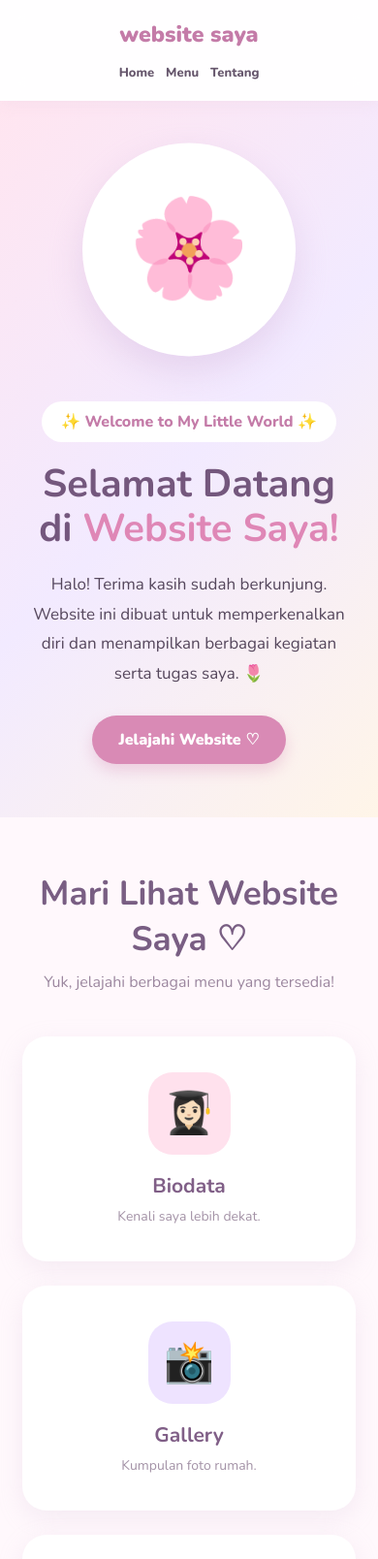
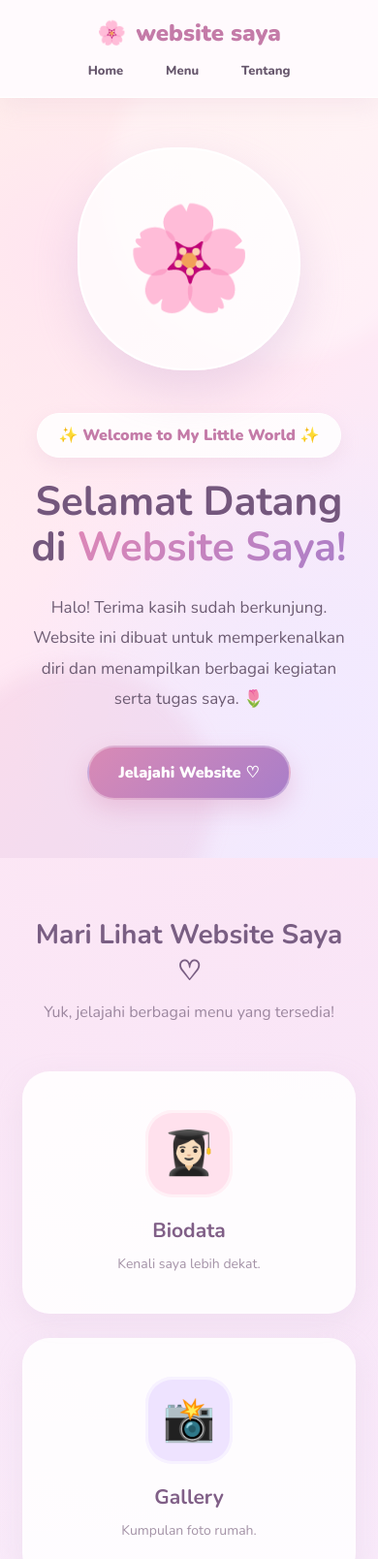
Before and after one commit to rahimah22042020-a11y/rahimahcantik, a plain HTML site: page index.html in a window 390 px wide. Shown: the top 1608 px of the page at 97% size. Drawn offline with nearby package versions, Linux system fonts and the light colour scheme.

Commit message:
Refactor CSS styles for layout and responsiveness
Updated styles for body, navbar, hero section, and menu cards. Enhanced responsiveness and adjusted various element sizes and backgrounds.

```diff
--- a/index.html
+++ b/index.html
@@ -1,4 +1,3 @@
-
 <!DOCTYPE html>
 <html lang="id">
 <head>
@@ -18,7 +17,11 @@
 
 body {
     font-family: 'Nunito', sans-serif;
-    background: #fff8fc;
+    background:
+        radial-gradient(circle at 10% 10%, #ffe6f2 0%, transparent 45%),
+        radial-gradient(circle at 90% 20%, #eee3ff 0%, transparent 45%),
+        radial-gradient(circle at 20% 90%, #fff3d6 0%, transparent 45%),
+        #fff8fc;
     color: #55475c;
     overflow-x: hidden;
 }
@@ -28,10 +31,11 @@ body::before {
     position: fixed;
     top: 100px;
     left: 25px;
-    font-size: 90px;
+    font-size: 110px;
     color: #f8cce2;
-    opacity: .35;
+    opacity: .45;
     z-index: -1;
+    filter: blur(1px);
 }
 
 body::after {
@@ -39,181 +43,261 @@ body::after {
     position: fixed;
     right: 35px;
     bottom: 50px;
-    font-size: 100px;
+    font-size: 120px;
     color: #cbbcf5;
-    opacity: .4;
+    opacity: .5;
     z-index: -1;
+    filter: blur(1px);
 }
 
 /* NAVBAR */
 .navbar {
     width: 100%;
-    padding: 20px 8%;
+    padding: 18px 8%;
     display: flex;
     justify-content: space-between;
     align-items: center;
-    background: rgba(255,255,255,.85);
-    backdrop-filter: blur(12px);
+    background: rgba(255,255,255,.78);
+    backdrop-filter: blur(18px);
     position: sticky;
     top: 0;
     z-index: 100;
-    box-shadow: 0 3px 15px #eacfe455;
+    border-bottom: 1px solid #ffffff;
+    box-shadow: 0 8px 25px #d9b6cc33;
 }
 
 .logo {
-    font-size: 23px;
+    font-size: 24px;
     font-weight: 900;
     color: #c47ba8;
+    display: flex;
+    align-items: center;
+    gap: 10px;
+}
+
+.logo::before {
+    content: "🌸";
 }
 
 .nav-menu {
     display: flex;
-    gap: 25px;
+    gap: 10px;
     list-style: none;
+    flex-wrap: wrap;
 }
 
 .nav-menu a {
     text-decoration: none;
     color: #66566c;
     font-weight: 800;
+    padding: 10px 18px;
+    border-radius: 30px;
     transition: .3s;
 }
 
 .nav-menu a:hover {
-    color: #d77eae;
+    color: #ffffff;
+    background: linear-gradient(135deg, #d98ab5, #a97ec9);
+    box-shadow: 0 8px 18px #d98ab555;
+    transform: translateY(-2px);
 }
 
 /* HERO */
 .hero {
-    min-height: 570px;
-    padding: 80px 8%;
+    min-height: 620px;
+    padding: 90px 8%;
     display: flex;
     align-items: center;
     justify-content: space-between;
     gap: 35px;
-    background: linear-gradient(135deg,#ffe5f0,#f2eaff,#fff5e8);
+    background:
+        radial-gradient(circle at 15% 20%, #ffe5f0 0%, transparent 45%),
+        radial-gradient(circle at 85% 80%, #f2eaff 0%, transparent 45%),
+        linear-gradient(135deg,#fff5e8,#ffe9f4 50%,#f0e9ff);
+    position: relative;
+    overflow: hidden;
+}
+
+.hero::before {
+    content: "";
+    position: absolute;
+    width: 350px;
+    height: 350px;
+    border-radius: 50%;
+    background: #ffffff55;
+    right: -70px;
+    top: -80px;
+    filter: blur(10px);
+}
+
+.hero::after {
+    content: "";
+    position: absolute;
+    width: 280px;
+    height: 280px;
+    border-radius: 50%;
+    background: #d98ab522;
+    left: -60px;
+    bottom: -80px;
+    filter: blur(10px);
 }
 
 .hero-text {
-    max-width: 580px;
+    max-width: 590px;
+    position: relative;
+    z-index: 2;
 }
 
 .small-title {
-    background: white;
+    background: rgba(255,255,255,.85);
     display: inline-block;
-    padding: 10px 20px;
+    padding: 11px 22px;
     border-radius: 30px;
     color: #c47ba8;
-    font-weight: 800;
-    margin-bottom: 20px;
+    font-weight: 900;
+    margin-bottom: 22px;
+    box-shadow: 0 8px 20px #d9b6cc33;
+    border: 1px solid #ffffff;
 }
 
 .hero h1 {
-    font-size: clamp(38px,6vw,65px);
-    line-height: 1.15;
+    font-size: clamp(40px,6vw,68px);
+    line-height: 1.13;
     color: #74577d;
-    margin-bottom: 20px;
+    margin-bottom: 22px;
 }
 
 .hero h1 span {
     color: #df87b6;
+    background: linear-gradient(135deg, #df87b6, #a97ec9);
+    -webkit-background-clip: text;
+    -webkit-text-fill-color: transparent;
 }
 
 .hero p {
     font-size: 17px;
-    line-height: 1.8;
-    margin-bottom: 28px;
+    line-height: 1.85;
+    margin-bottom: 32px;
+    color: #6d5c73;
 }
 
 .btn {
     display: inline-block;
-    padding: 14px 27px;
-    background: #d98ab5;
+    padding: 15px 30px;
+    background: linear-gradient(135deg, #d98ab5, #a97ec9);
     color: white;
     border-radius: 30px;
     text-decoration: none;
     font-weight: 900;
-    box-shadow: 0 7px 15px #d98ab555;
+    box-shadow: 0 10px 25px #d98ab555;
     transition: .3s;
+    border: 2px solid #ffffff55;
 }
 
 .btn:hover {
-    transform: translateY(-5px);
-    background: #bc6e9b;
+    transform: translateY(-6px);
+    box-shadow: 0 15px 30px #a97ec955;
 }
 
 .hero-image {
-    width: 340px;
-    height: 340px;
-    border-radius: 50%;
-    background: #fff;
+    width: 350px;
+    height: 350px;
+    border-radius: 45% 55% 50% 50%;
+    background: rgba(255,255,255,.75);
     display: flex;
     align-items: center;
     justify-content: center;
-    font-size: 150px;
-    box-shadow: 0 15px 35px #c9a9d455;
-    animation: float 3s ease-in-out infinite;
+    font-size: 160px;
+    box-shadow: 0 20px 45px #c9a9d455;
+    animation: float 4s ease-in-out infinite;
+    position: relative;
+    z-index: 2;
+    border: 2px solid #ffffff;
 }
 
 @keyframes float {
     0%,100% {transform: translateY(0);}
-    50% {transform: translateY(-15px);}
+    50% {transform: translateY(-18px);}
 }
 
 /* SECTION */
 section {
-    padding: 75px 8%;
+    padding: 85px 8%;
 }
 
 .section-title {
     text-align: center;
-    margin-bottom: 45px;
+    margin-bottom: 50px;
 }
 
 .section-title h2 {
     color: #795e83;
-    font-size: 35px;
-    margin-bottom: 10px;
+    font-size: clamp(28px,4vw,38px);
+    margin-bottom: 12px;
 }
 
 .section-title p {
     color: #9c879f;
+    max-width: 620px;
+    margin: auto;
 }
 
 /* MENU CARD */
 .menu-grid {
     display: grid;
-    grid-template-columns: repeat(auto-fit,minmax(210px,1fr));
+    grid-template-columns: repeat(auto-fit,minmax(230px,1fr));
     gap: 25px;
 }
 
 .menu-card {
-    background: white;
-    padding: 35px 20px;
-    border-radius: 25px;
+    background: rgba(255,255,255,.85);
+    padding: 38px 20px;
+    border-radius: 28px;
     text-align: center;
     text-decoration: none;
     color: #66566c;
-    box-shadow: 0 8px 25px #d9c3dd40;
-    transition: .3s;
+    box-shadow: 0 10px 28px #d9c3dd40;
+    transition: .35s;
     border: 2px solid transparent;
+    position: relative;
+    overflow: hidden;
+}
+
+.menu-card::before {
+    content: "";
+    position: absolute;
+    inset: 0;
+    background: linear-gradient(135deg, #ffe1ed, #eee3ff);
+    opacity: 0;
+    transition: .35s;
+    z-index: -1;
+}
+
+.menu-card:hover::before {
+    opacity: 1;
 }
 
 .menu-card:hover {
-    transform: translateY(-10px);
+    transform: translateY(-12px) scale(1.02);
     border-color: #f3c6df;
-    box-shadow: 0 12px 30px #d9a9cb55;
+    box-shadow: 0 18px 40px #d9a9cb55;
 }
 
 .menu-icon {
-    width: 85px;
-    height: 85px;
-    margin: auto auto 18px;
+    width: 90px;
+    height: 90px;
+    margin: auto auto 20px;
     display: flex;
     align-items: center;
     justify-content: center;
-    font-size: 42px;
-    border-radius: 25px;
+    font-size: 44px;
+    border-radius: 28px;
+    box-shadow: inset 0 0 0 3px #ffffff88;
+    transition: .35s;
+}
+
+.menu-card:hover .menu-icon {
+    transform: rotate(-8deg) scale(1.08);
 }
 
 .pink {background:#ffe1ed;}
@@ -224,20 +308,24 @@ section {
 
 .menu-card h3 {
     font-size: 21px;
-    margin-bottom: 8px;
+    margin-bottom: 10px;
     color: #805f87;
 }
 
 .menu-card p {
     font-size: 14px;
     color: #a493a7;
+    line-height: 1.6;
 }
 
 /* TUGAS */
 .tugas1,
 .tugas2,
 .tugas3 {
-    background: linear-gradient(135deg,#fff0f7,#f5edff);
+    background:
+        radial-gradient(circle at 10% 15%, #ffe6f2 0%, transparent 45%),
+        radial-gradient(circle at 90% 85%, #f0e9ff 0%, transparent 45%),
+        linear-gradient(135deg,#fff0f7,#f5edff);
     display: none;
 }
 
@@ -248,25 +336,26 @@ section {
 }
 
 .form-container {
-    max-width: 1000px;
+    max-width: 1050px;
     margin: auto;
-    background: white;
-    padding: 25px;
-    border-radius: 25px;
-    box-shadow: 0 8px 25px #d9c3dd40;
+    background: rgba(255,255,255,.92);
+    padding: 30px;
+    border-radius: 30px;
+    box-shadow: 0 12px 35px #d9c3dd40;
+    border: 1px solid #ffffff;
 }
 
 .form-container h3 {
     text-align: center;
     color: #c47ba8;
-    font-size: 25px;
-    margin-bottom: 10px;
+    font-size: 26px;
+    margin-bottom: 12px;
 }
 
 .form-description {
     text-align: center;
     color: #9c879f;
-    margin-bottom: 25px;
+    margin-bottom: 28px;
     line-height: 1.8;
 }
 
@@ -274,76 +363,89 @@ section {
 .google-sheet {
     width: 100%;
     border: none;
-    border-radius: 15px;
+    border-radius: 20px;
     background: #fff8fc;
+    box-shadow: 0 10px 25px #d9c3dd33;
 }
 
 .google-form {
-    height: 900px;
+    height: 920px;
 }
 
 .google-sheet {
-    height: 750px;
+    height: 770px;
 }
 
 .form-back {
     text-align: center;
-    margin-top: 25px;
+    margin-top: 28px;
 }
 
 .form-back a {
     display: inline-block;
-    background: #d98ab5;
+    background: linear-gradient(135deg, #d98ab5, #a97ec9);
     color: white;
-    padding: 12px 25px;
+    padding: 13px 28px;
     text-decoration: none;
     border-radius: 30px;
     font-weight: 900;
     transition: .3s;
+    box-shadow: 0 8px 20px #d98ab555;
 }
 
 .form-back a:hover {
-    background: #bc6e9b;
+    transform: translateY(-4px);
+    box-shadow: 0 12px 25px #a97ec955;
 }
 
 /* ABOUT */
 .about {
-    background: #fff0f7;
+    background:
+        radial-gradient(circle at 15% 25%, #ffe6f2 0%, transparent 45%),
+        radial-gradient(circle at 85% 75%, #eee3ff 0%, transparent 45%),
+        #fff0f7;
     text-align: center;
 }
 
 .about-box {
-    max-width: 750px;
+    max-width: 780px;
     margin: auto;
-    padding: 35px;
-    background: white;
-    border-radius: 25px;
-    line-height: 1.9;
-    box-shadow: 0 8px 25px #eacfe455;
+    padding: 40px;
+    background: rgba(255,255,255,.9);
+    border-radius: 30px;
+    line-height: 1.95;
+    box-shadow: 0 12px 35px #eacfe455;
+    border: 1px solid #ffffff;
+}
+
+.about-box h3 {
+    color: #c47ba8;
+    margin-bottom: 15px;
 }
 
 /* FOOTER */
 footer {
-    background: #eac8df;
+    background: linear-gradient(135deg, #eac8df, #d9c3ee);
     text-align: center;
-    padding: 30px 15px;
+    padding: 38px 15px;
     color: #74577d;
     font-weight: 800;
 }
 
 footer p {
-    margin: 5px;
+    margin: 6px;
 }
 
 /* RESPONSIVE */
 @media(max-width:768px) {
     .navbar {
         flex-direction: column;
-        gap: 15px;
+        gap: 14px;
+        padding: 18px 5%;
     }
 
     .nav-menu {
-        gap: 12px;
+        gap: 8px;
         flex-wrap: wrap;
         justify-content: center;
         font-size: 13px;
@@ -352,33 +454,35 @@ footer p {
     .hero {
         flex-direction: column-reverse;
         text-align: center;
-        padding: 55px 7%;
+        padding: 60px 7%;
+        min-height: auto;
     }
 
     .hero-image {
-        width: 220px;
-        height: 220px;
-        font-size: 100px;
+        width: 230px;
+        height: 230px;
+        font-size: 105px;
     }
 
     .hero h1 {
-        font-size: 40px;
+        font-size: 42px;
     }
 
     section {
-        padding: 55px 6%;
+        padding: 60px 6%;
     }
 
     .form-container {
-        padding: 12px;
+        padding: 15px;
+        border-radius: 24px;
     }
 
     .google-form {
-        height: 950px;
+        height: 970px;
     }
 
     .google-sheet {
-        height: 650px;
+        height: 670px;
     }
 }
 </style>
```
